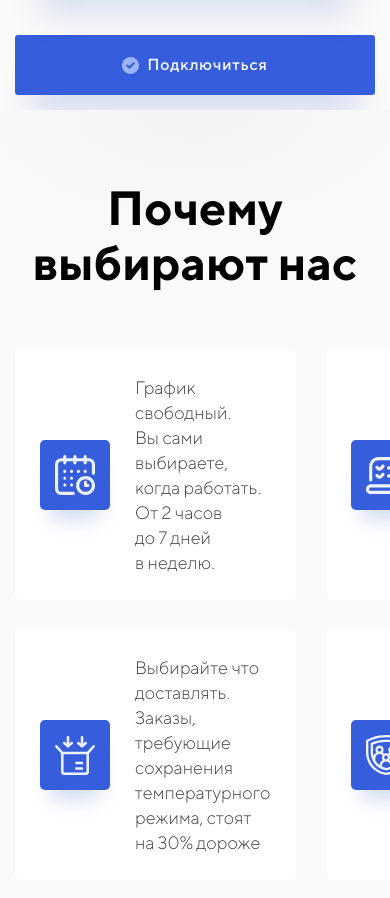
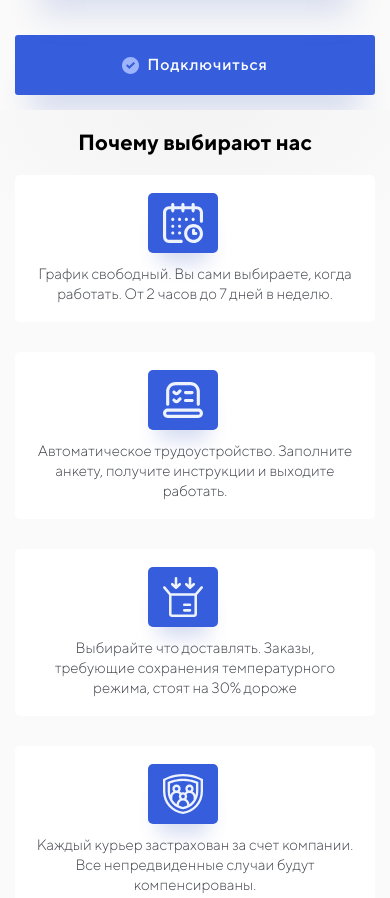
Before and after one commit to segura-deluna/couriers, a website: page src/index.html in a window 390 px wide. Shown: the part 3716-4614 px from the top of the page. Drawn offline with nearby package versions, Linux system fonts and the light colour scheme; files that its build step writes are made by us from their sources; files whose address does not match are found by name; a web font is replaced by a local one.

Commit message:
added responsive section 'wy are us'

```diff
--- a/src/scss/blocks/_why.scss
+++ b/src/scss/blocks/_why.scss
@@ -2,12 +2,41 @@
   position: relative;
   padding: 70px 0 60px;
   background: $alabaster;
+  @media (max-width: 1200px) {
+    padding: 30px 0 50px;
+  }
+  @media (max-width: 900px) {
+    padding: 30px 0 40px;
+  }
+  @media (max-width: 705px) {
+    padding: 30px 0;
+  }
+  @media (max-width: 450px) {
+    padding: 15px 0;
+  }
 
   &__title {
     position: relative;
     z-index: 1;
     text-align: center;
     margin-bottom: 60px;
+    @media (max-width: 1200px) {
+      font-size: 3.8rem;
+      line-height: 44px;
+      margin-bottom: 30px;
+    }
+    @media (max-width: 900px) {
+      font-size: 3rem;
+      line-height: 35px;
+    }
+    @media (max-width: 705px) {
+      font-size: 2.6rem;
+      margin-bottom: 20px;
+    }
+    @media (max-width: 450px) {
+      font-size: 2.2rem;
+      margin-bottom: 15px;
+    }
   }
 
   &__items {
@@ -16,6 +45,20 @@
     grid-template-rows: repeat(5, 1fr);
     gap: 30px;
     margin-bottom: 60px;
+    @media (max-width: 900px) {
+      display: flex;
+      flex-direction: column;
+      // grid-template-columns: 1fr;
+      // grid-template-rows: repeat(10, 1fr);
+      // gap: 20px;
+      margin-bottom: 40px;
+    }
+    @media (max-width: 705px) {
+      margin-bottom: 30px;
+    }
+    @media (max-width: 450px) {
+      margin-bottom: 15px;
+    }
   }
 
   &__item {
@@ -27,6 +70,13 @@
     display: flex;
     justify-content: flex-start;
     align-items: center;
+    @media (max-width: 900px) {
+      max-width: 100%;
+    }
+    @media (max-width: 450px) {
+      flex-direction: column;
+      padding: 18px 20px;
+    }
   }
 
   &__icon {
@@ -40,15 +90,38 @@
     padding: 15px;
     margin-right: 25px;
     box-shadow: 0px 20px 20px -10px rgba(40, 74, 183, 0.2);
+    @media (max-width: 900px) {
+      max-width: 60px;
+      height: 60px;
+    }
+    @media (max-width: 450px) {
+      margin-bottom: 11px;
+    }
   }
 
   &__text {
     font-weight: 300;
     font-size: 1.8rem;
     line-height: 25px;
+    @media (max-width: 1200px) {
+      font-size: 1.6rem;
+      line-height: 22px;
+    }
+    @media (max-width: 450px) {
+      font-size: 1.5rem;
+      line-height: 20px;
+      text-align: center;
+    }
   }
 
   &__button {
+    height: 100%;
+    @media (max-width: 900px) {
+      font-size: 1.6rem;
+    }
+    @media (max-width: 450px) {
+      max-width: 100%;
+    }
   }
 
   &__button-link {
@@ -56,5 +129,11 @@
     width: 100%;
     max-width: 285px;
     margin: 0 auto;
+    @media (max-width: 900px) {
+      height: 60px;
+    }
+    @media (max-width: 450px) {
+      max-width: 100%;
+    }
   }
 }
```
Also changed, not shown: dist/css/style.css, dist/css/style.min.css, 1 other file.
